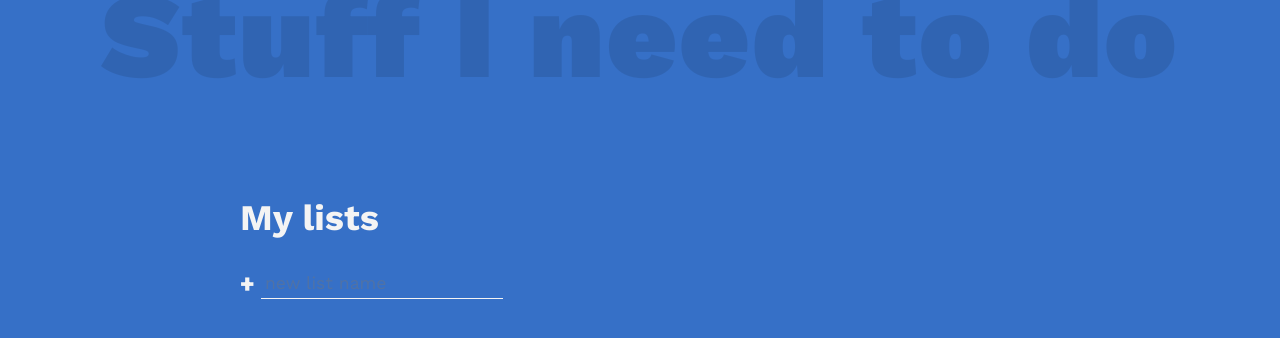
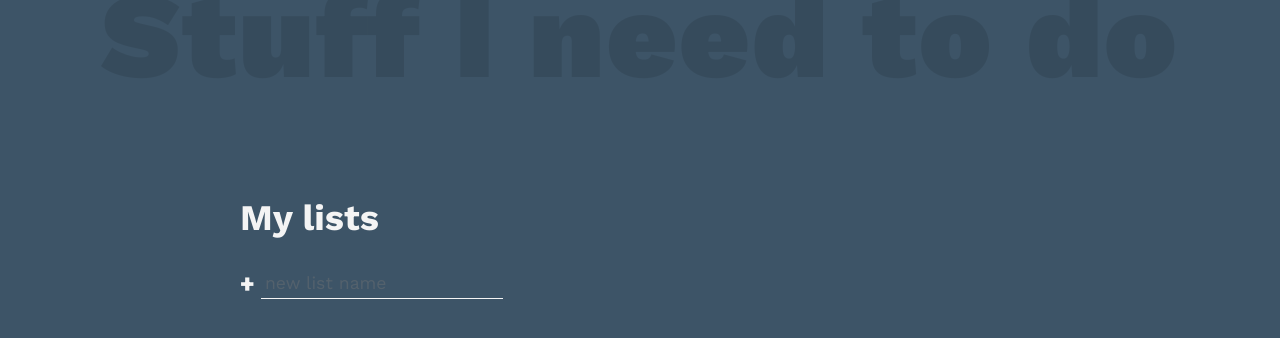
Before and after one commit to ShiroWorks/Todo-App, a website: page index.html in a window 1280 px wide. Drawn offline with nearby package versions, Linux system fonts and the light colour scheme; files that its build step writes are made by us from their sources.

Commit message:
Update main.scss

```diff
--- a/scss/main.scss
+++ b/scss/main.scss
@@ -1,5 +1,5 @@
 :root {
-  --clr-primary: rgb(54, 112, 199);
+  --clr-primary: #3D5467;
   --clr-light: #f4f4f4;
   --clr-dark: #333;
   --clr-warning: rgb(99, 36, 36);
```
